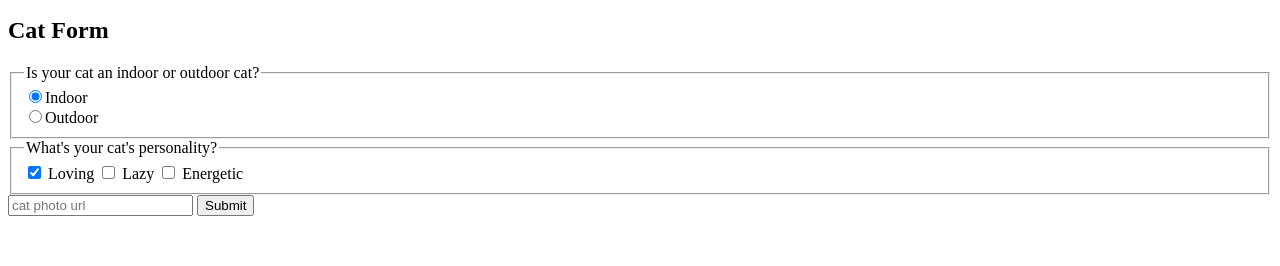
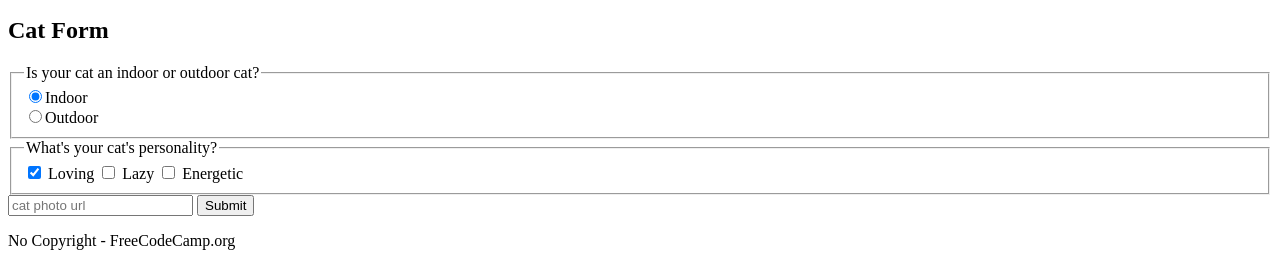
Before and after one commit to Victor-Pipin/Free-Code-Camp, a plain HTML site: page Cat-Photo-App/index.html in a window 1280 px wide. Shown: the part 1453-1719 px from the top of the page. Before the commit the page ends 1677 px from the top, so only its background shows below. Drawn offline with Linux system fonts and the light colour scheme.

Commit message:
Feat: Add <p> element to the <footer> element

```diff
--- a/Cat-Photo-App/index.html
+++ b/Cat-Photo-App/index.html
@@ -151,7 +151,9 @@
 
     <!-- В нижнем колонтитуле(footer(семантический)) обычно содержится информация об авторе документа, данные об авторских правах,
     ссылки на условия использования, контактная информация и многое другое. Может использоваться в документе или в разделе(section) -->
-    <footer></footer>
+    <footer>
+        <p>No Copyright - FreeCodeCamp.org</p>
+    </footer>
 </body>
 
 </html>
```
